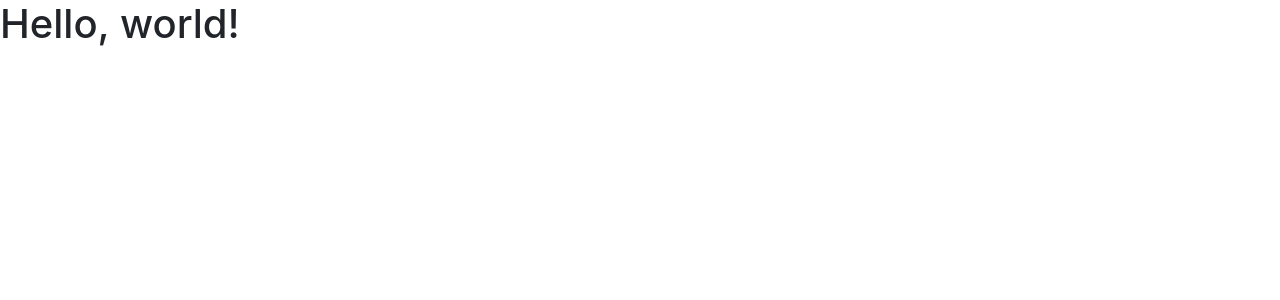
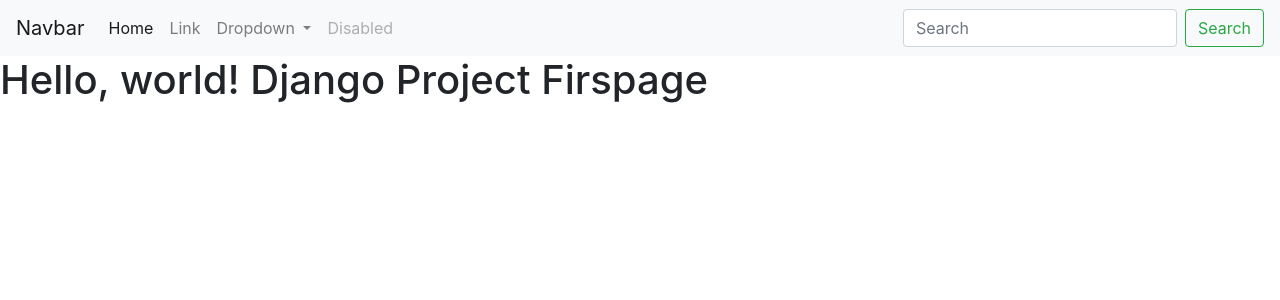
Before and after one commit to Akash-barsagadey/djangoproject, a Django app: page /myfirstpage in a window 1280 px wide. Shown: the top 300 px of the page. Run offline with Django 3.2, Linux system fonts and the light colour scheme; some libraries are stand-ins or nearby versions.

Commit message:
my secaond page in Django with common navbar

```diff
--- a/myapp/urls.py
+++ b/myapp/urls.py
@@ -7,4 +7,5 @@ urlpatterns = [
     path('add/<int:a>/<int:b>', views.add,name="add"),
     path('intro/<str:name>/<str:age>', views.intro,name="intro"),
     path('myfirstpage',views.myfirstpage,name='myfirstpage'),
+    path('mysecondpage',views.mysecondpage,name='mysecondpage'),
 ]
--- a/myapp/views.py
+++ b/myapp/views.py
@@ -22,3 +22,6 @@ def intro(request,name,age):
 
 def myfirstpage(request):
     return render(request,'index.html')
+
+def mysecondpage(request):
+    return render(request,'second.html')
--- a/templates/index.html
+++ b/templates/index.html
@@ -6,23 +6,54 @@
     <meta name="viewport" content="width=device-width, initial-scale=1, shrink-to-fit=no">
 
     <!-- Bootstrap CSS -->
-    <link rel="stylesheet" href="https://cdn.jsdelivr.net/npm/bootstrap@4.5.3/dist/css/bootstrap.min.css" integrity="sha384-TX8t27EcRE3e/ihU7zmQxVncDAy5uIKz4rEkgIXeMed4M0jlfIDPvg6uqKI2xXr2" crossorigin="anonymous">
+    <link rel="stylesheet" href="https://stackpath.bootstrapcdn.com/bootstrap/4.4.1/css/bootstrap.min.css" integrity="sha384-Vkoo8x4CGsO3+Hhxv8T/Q5PaXtkKtu6ug5TOeNV6gBiFeWPGFN9MuhOf23Q9Ifjh" crossorigin="anonymous">
 
-    <title>Hello, world!</title>
+    <title>{% block title %}My First Page{% endblock %}</title>
   </head>
   <body>
-    <h1>Hello, world!</h1>
+    <nav class="navbar navbar-expand-lg navbar-light bg-light">
+        <a class="navbar-brand" href="#">Navbar</a>
+        <button class="navbar-toggler" type="button" data-toggle="collapse" data-target="#navbarSupportedContent" aria-controls="navbarSupportedContent" aria-expanded="false" aria-label="Toggle navigation">
+          <span class="navbar-toggler-icon"></span>
+        </button>
 
-    <!-- Optional JavaScript; choose one of the two! -->
+        <div class="collapse navbar-collapse" id="navbarSupportedContent">
+          <ul class="navbar-nav mr-auto">
+            <li class="nav-item active">
+              <a class="nav-link" href="#">Home <span class="sr-only">(current)</span></a>
+            </li>
+            <li class="nav-item">
+              <a class="nav-link" href="#">Link</a>
+            </li>
+            <li class="nav-item dropdown">
+              <a class="nav-link dropdown-toggle" href="#" id="navbarDropdown" role="button" data-toggle="dropdown" aria-haspopup="true" aria-expanded="false">
+                Dropdown
+              </a>
+              <div class="dropdown-menu" aria-labelledby="navbarDropdown">
+                <a class="dropdown-item" href="#">Action</a>
+                <a class="dropdown-item" href="#">Another action</a>
+                <div class="dropdown-divider"></div>
+                <a class="dropdown-item" href="#">Something else here</a>
+              </div>
+            </li>
+            <li class="nav-item">
+              <a class="nav-link disabled" href="#" tabindex="-1" aria-disabled="true">Disabled</a>
+            </li>
+          </ul>
+          <form class="form-inline my-2 my-lg-0">
+            <input class="form-control mr-sm-2" type="search" placeholder="Search" aria-label="Search">
+            <button class="btn btn-outline-success my-2 my-sm-0" type="submit">Search</button>
+          </form>
+        </div>
+      </nav>
+      {% block content %}
+    <h1>Hello, world! Django Project Firspage </h1>
+    {% endblock %}
 
-    <!-- Option 1: jQuery and Bootstrap Bundle (includes Popper) -->
-    <script src="https://code.jquery.com/jquery-3.5.1.slim.min.js" integrity="sha384-DfXdz2htPH0lsSSs5nCTpuj/zy4C+OGpamoFVy38MVBnE+IbbVYUew+OrCXaRkfj" crossorigin="anonymous"></script>
-    <script src="https://cdn.jsdelivr.net/npm/bootstrap@4.5.3/dist/js/bootstrap.bundle.min.js" integrity="sha384-ho+j7jyWK8fNQe+A12Hb8AhRq26LrZ/JpcUGGOn+Y7RsweNrtN/tE3MoK7ZeZDyx" crossorigin="anonymous"></script>
-
-    <!-- Option 2: jQuery, Popper.js, and Bootstrap JS
-    <script src="https://code.jquery.com/jquery-3.5.1.slim.min.js" integrity="sha384-DfXdz2htPH0lsSSs5nCTpuj/zy4C+OGpamoFVy38MVBnE+IbbVYUew+OrCXaRkfj" crossorigin="anonymous"></script>
-    <script src="https://cdn.jsdelivr.net/npm/popper.js@1.16.1/dist/umd/popper.min.js" integrity="sha384-9/reFTGAW83EW2RDu2S0VKaIzap3H66lZH81PoYlFhbGU+6BZp6G7niu735Sk7lN" crossorigin="anonymous"></script>
-    <script src="https://cdn.jsdelivr.net/npm/bootstrap@4.5.3/dist/js/bootstrap.min.js" integrity="sha384-w1Q4orYjBQndcko6MimVbzY0tgp4pWB4lZ7lr30WKz0vr/aWKhXdBNmNb5D92v7s" crossorigin="anonymous"></script>
-    -->
+    <!-- Optional JavaScript -->
+    <!-- jQuery first, then Popper.js, then Bootstrap JS -->
+    <script src="https://code.jquery.com/jquery-3.4.1.slim.min.js" integrity="sha384-J6qa4849blE2+poT4WnyKhv5vZF5SrPo0iEjwBvKU7imGFAV0wwj1yYfoRSJoZ+n" crossorigin="anonymous"></script>
+    <script src="https://cdn.jsdelivr.net/npm/popper.js@1.16.0/dist/umd/popper.min.js" integrity="sha384-Q6E9RHvbIyZFJoft+2mJbHaEWldlvI9IOYy5n3zV9zzTtmI3UksdQRVvoxMfooAo" crossorigin="anonymous"></script>
+    <script src="https://stackpath.bootstrapcdn.com/bootstrap/4.4.1/js/bootstrap.min.js" integrity="sha384-wfSDF2E50Y2D1uUdj0O3uMBJnjuUD4Ih7YwaYd1iqfktj0Uod8GCExl3Og8ifwB6" crossorigin="anonymous"></script>
   </body>
 </html>
--- /dev/null
+++ b/templates/second.html
@@ -0,0 +1,5 @@
+{% extends 'index.html' %}
+{% block title %}My Second Page{% endblock %}
+{% block content %}
+<h1>Second page extends first page with a common navbar</h1>
+{% endblock %}
```
